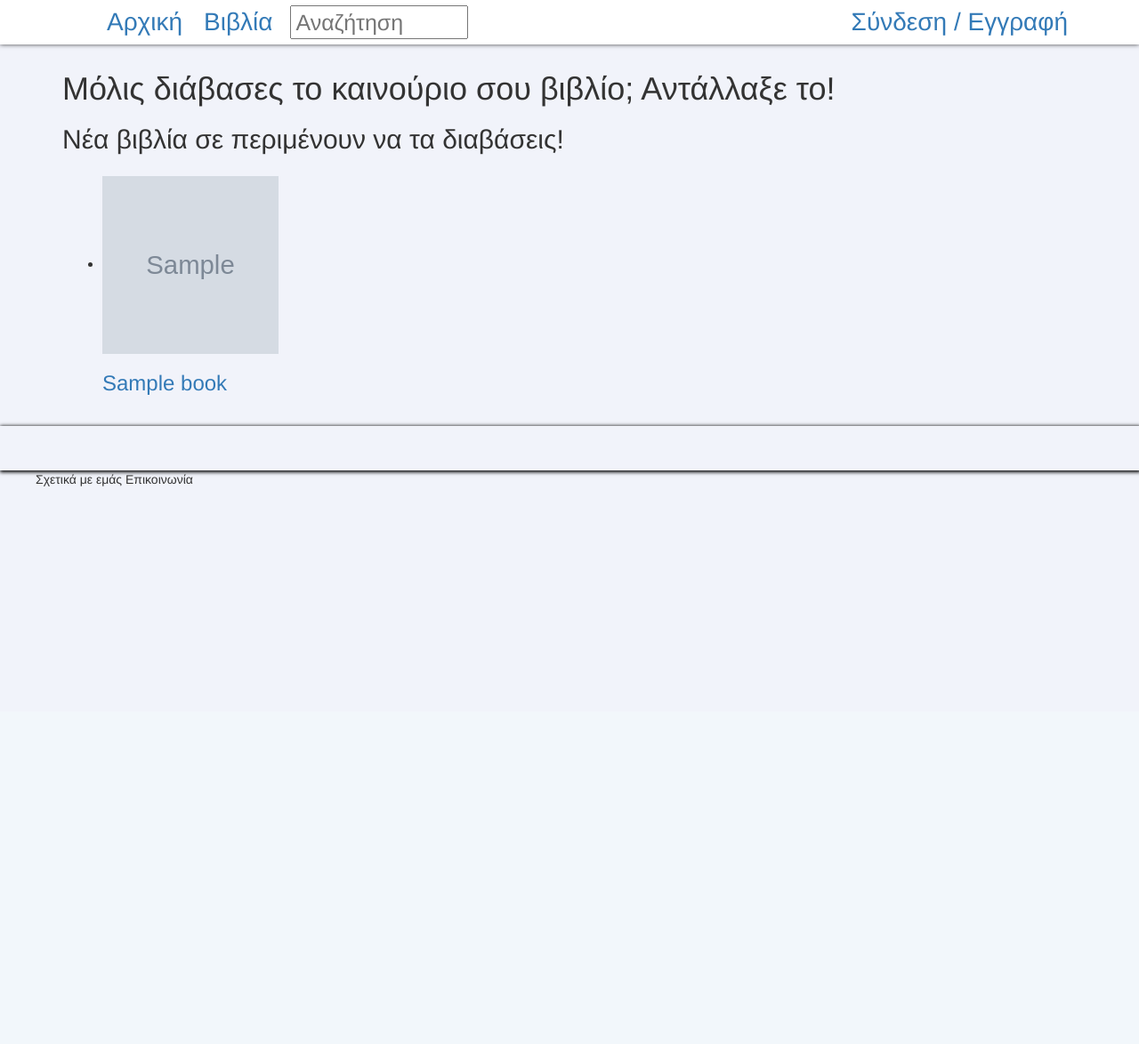
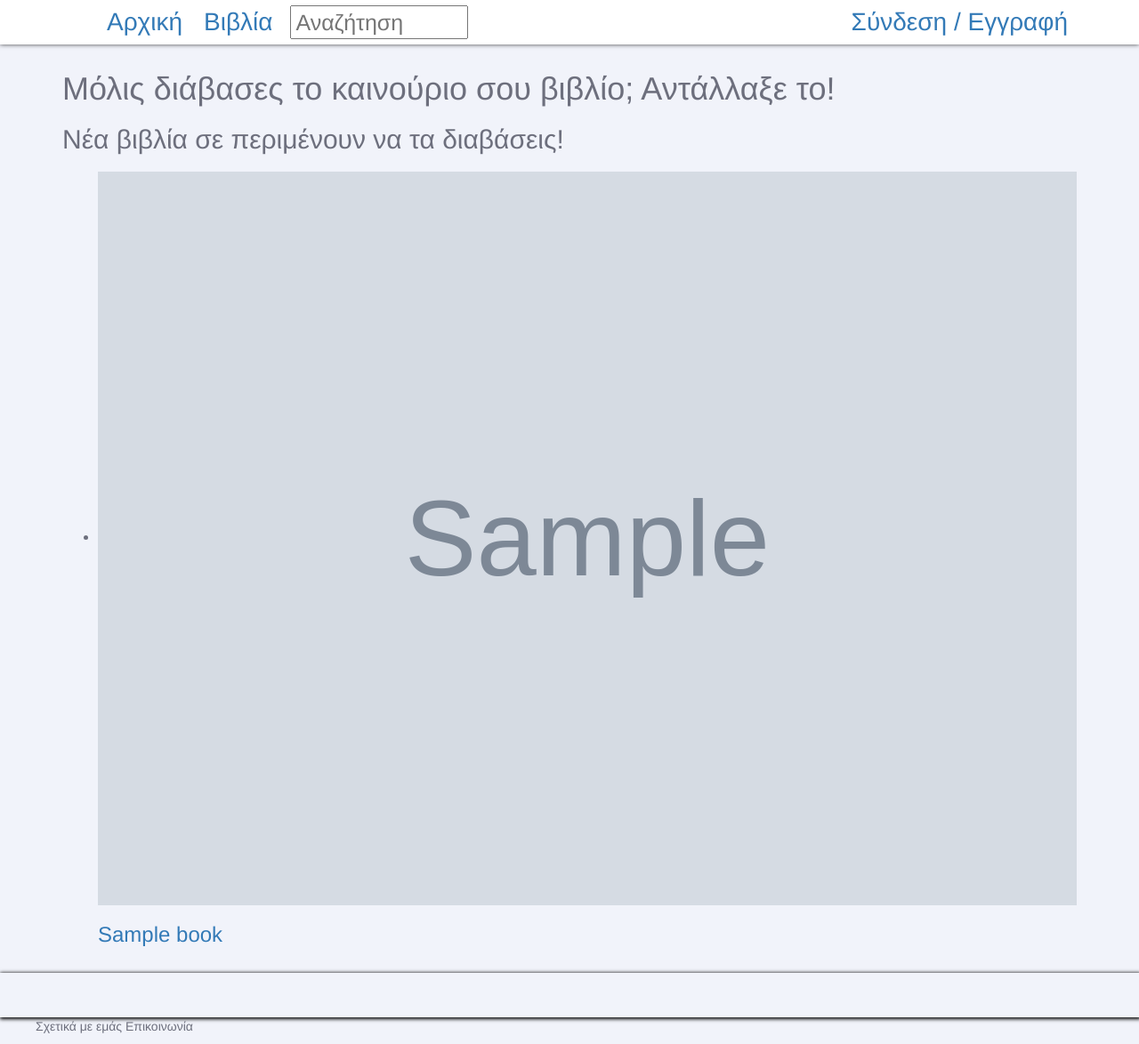
Before and after one commit to gregth/mylib, a PHP site: page / in a window 1280 px wide. Shown: the whole page at 89% size. Before the commit the page ends 547 px from the top, so only its background shows below. Run offline with PHP 8.4, Linux system fonts and the light colour scheme; tables that the repository leaves empty or names only in its code hold one stand-in row (values such as "Sample post"); grey boxes marked "Sample" are stand-in pictures; data that the repository does not hold is empty.

Commit message:
Style issues fixed

```diff
--- a/css/main.css
+++ b/css/main.css
@@ -75,17 +75,9 @@ li.#user-menu {
   margin-left: 10px;
 }
 
-#latest-books .book-thumbnail {
-  width: 18%;
-}
-li.book-thumbnail {
-  float: left;
-	margin: 5px;
-}
-
 .book-thumbnail img {
   width: 100%;
-  height: 200px;
+  height: auto;
 }
 
 .card {
@@ -144,6 +136,15 @@ td.center {
     float: right;
 }
 
-h2.panel-heading {
+h2.panel-heading, .panel-heading h2 {
 	margin-top: 0;
 }
+
+.author-details {
+  font-size: 90%;
+  opacity: 0.9;
+}
+
+body {
+    color:rgba(94, 96, 111, 0.9);
+}
```
